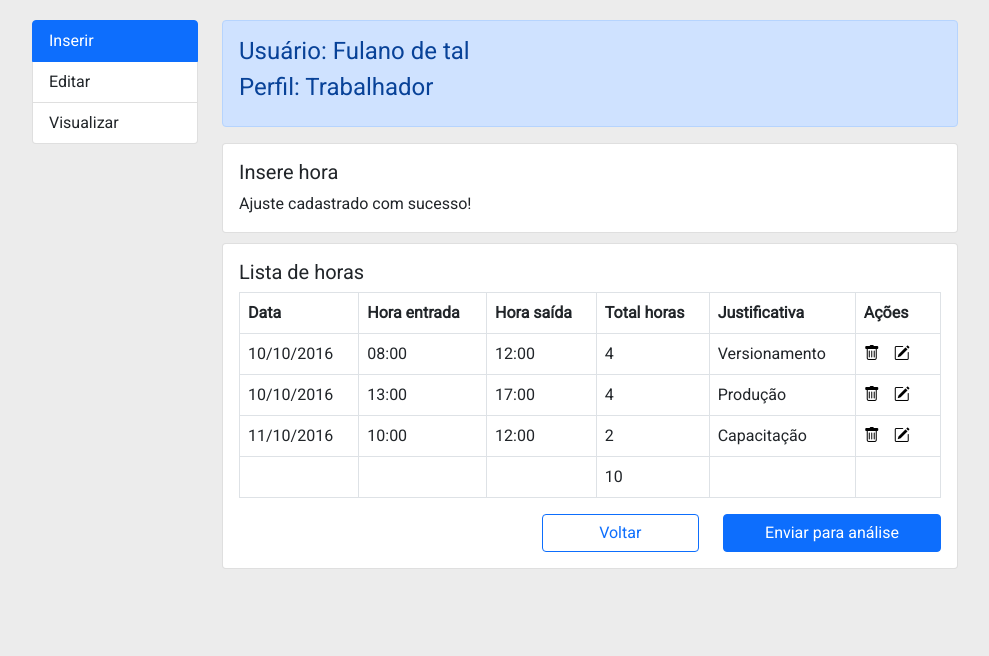
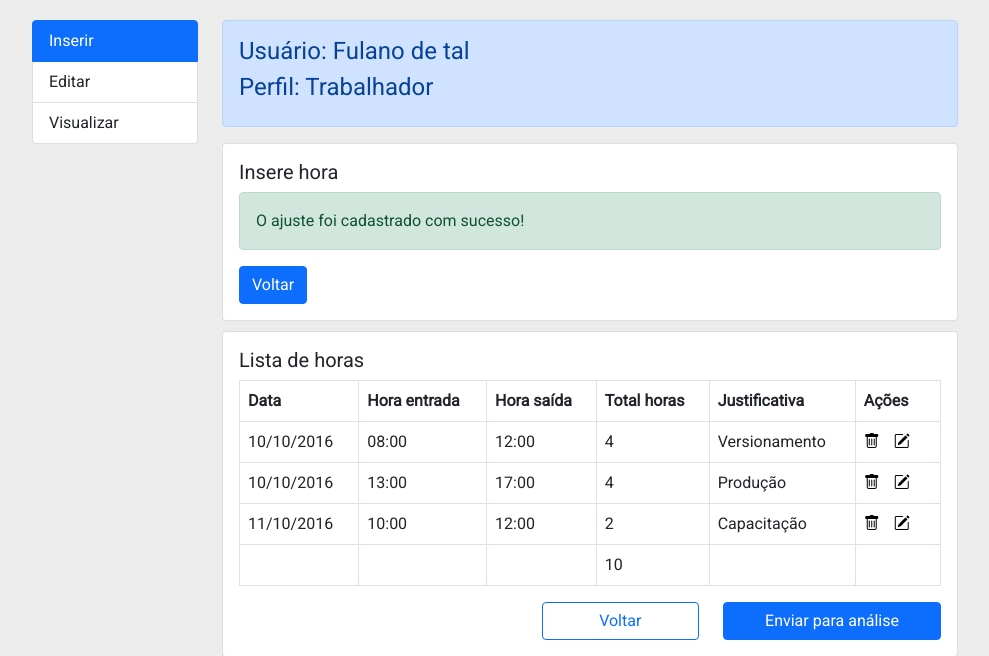
Before and after one commit to leosilva-dev/sah, a PHP site: page /insere_ajuste.php in a window 1280 px wide. Shown: the part 68-724 px from the top of the page, without its empty margins (50-1039 px from the left). Run offline with PHP 8.4, Linux system fonts and the light colour scheme; data that the repository does not hold is empty; some libraries are stand-ins or nearby versions.

Commit message:
Implementando função de retorno da operação para o usuário

```diff
--- a/db_connection.php
+++ b/db_connection.php
@@ -5,6 +5,12 @@
     $password = "";
     $bd = "sah";
 
-    $conn = mysqli_connect($server, $user, $password, $bd)
+    $conn = mysqli_connect($server, $user, $password, $bd);
 
+
+    function message($text, $type){
+        echo "<div class='alert alert-$type' role='alert'>
+                $text
+             </div>";
+    }
 ?>
--- a/insere_ajuste.php
+++ b/insere_ajuste.php
@@ -67,14 +67,14 @@
                     VALUES ('$data','$hora_entrada','$hora_saida','$justificativa')";
 
                     if(mysqli_query($conn, $sql)){
-                      echo "Ajuste cadastrado com sucesso!";
+                      message("O ajuste foi cadastrado com sucesso!","success");
                     }else{
-                      echo "Ajuste não foi cadastrado!";
+                      message("Ocorreu um erro! O ajuste não pode ser cadastrado!","danger");
                     }
 
 
                     ?>
-
+                    <a href="insere-ajuste.php" class="btn btn-primary">Voltar</a>
 
 
 
```
Also changed, not shown: index.php (renamed from login.php).
